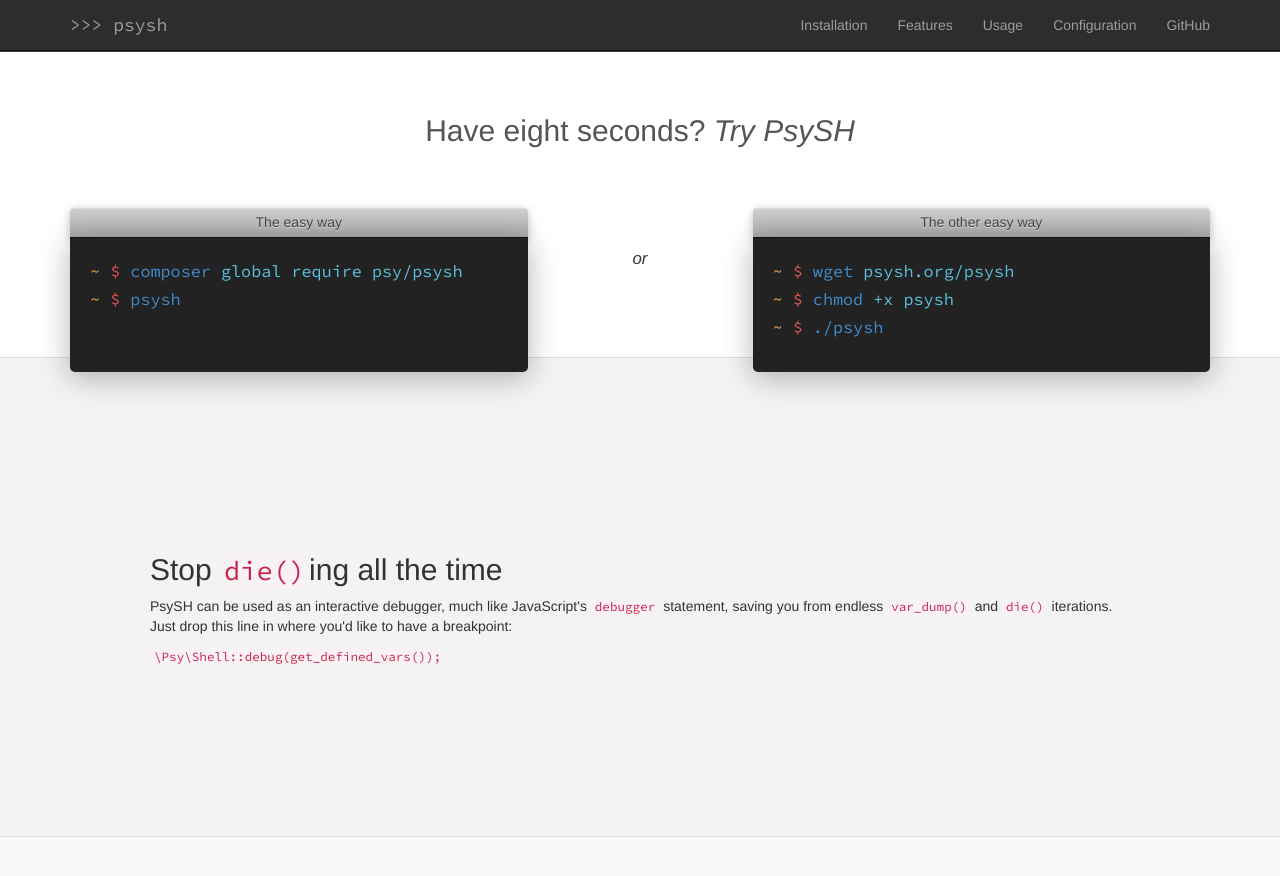
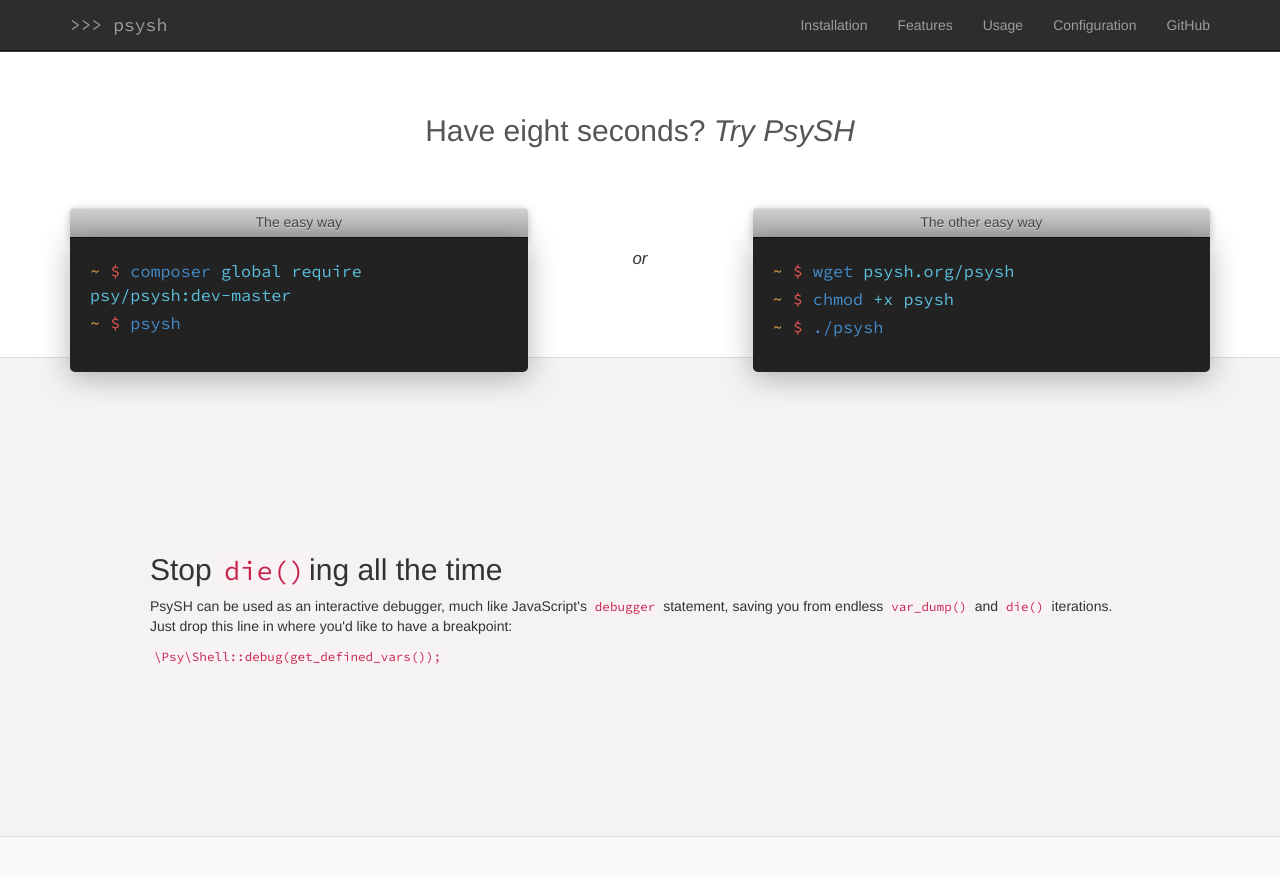
Before and after one commit to bobthecow/psysh, a Jekyll site: the page built from index.md, in a window 1280 px wide and 900 px high, scrolled down 568 px. Shown: the top 876 px of the window. Built offline with Jekyll 4.4.1, drawn with Linux system fonts in a browser that asks for light colours; Markdown is read by kramdown in place of the engine named in the settings.

Commit message:
Update install.html
Composer needs a minimum stability specification.

```diff
--- a/_includes/install.html
+++ b/_includes/install.html
@@ -9,7 +9,7 @@
           <span class="pwd">~</span>
           <span class="prompt">$</span>
           <span class="cmd">composer</span>
-          <span class="args">global require psy/psysh</span>
+          <span class="args">global require psy/psysh:dev-master</span>
         </p>
         <p class="line">
           <span class="pwd">~</span>
```
